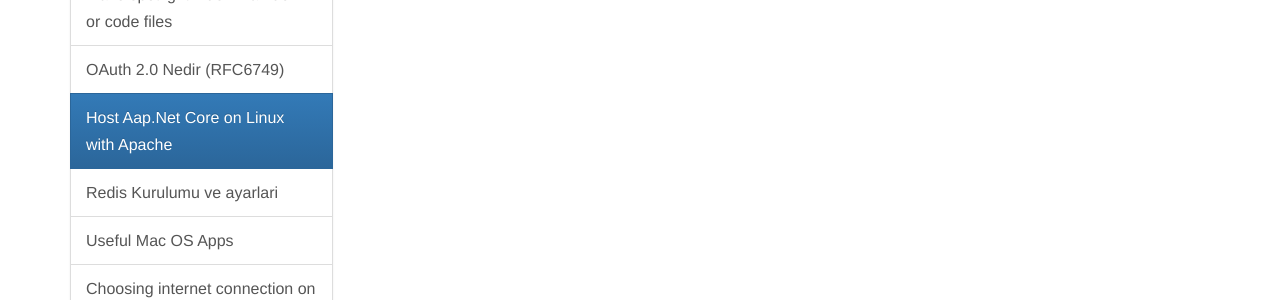
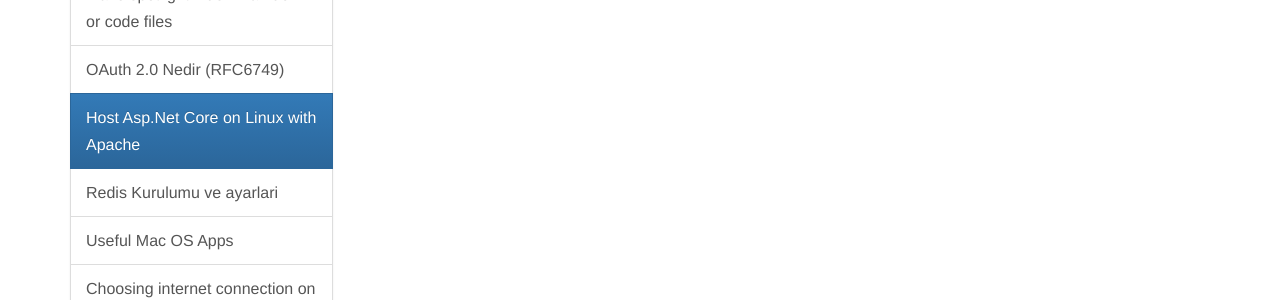
Before and after one commit to atillatan/blog, a Jekyll site: the page built from _articles/host-Asp.Net-Core-on-Linux-with-Apache.md, in a window 1280 px wide and 900 px high, scrolled down 1477 px. Shown: the part 151-451 px from the top of the window. Built offline with Jekyll 4.4.1, drawn with Linux system fonts in a browser that asks for light colours; nearby versions of some CDN libraries; comment, search, counter and statistics services are not loaded.

Commit message:
Host Asp.Net Core on Linux with Apache

```diff
--- a/_articles/host-Aap.Net-Core-on-Linux-with-Apache.md
+++ b/_articles/host-Asp.Net-Core-on-Linux-with-Apache.md
@@ -3,9 +3,9 @@ layout: article
 permalink:
 name:
 file_type:
-title: Host Aap.Net Core on Linux with Apache
+title: Host Asp.Net Core on Linux with Apache
 description: >-
-  Host Aap.Net Core on Linux with Apache
+  Host Asp.Net Core on Linux with Apache
 tags:
 category:
 sort_order: 100
```
